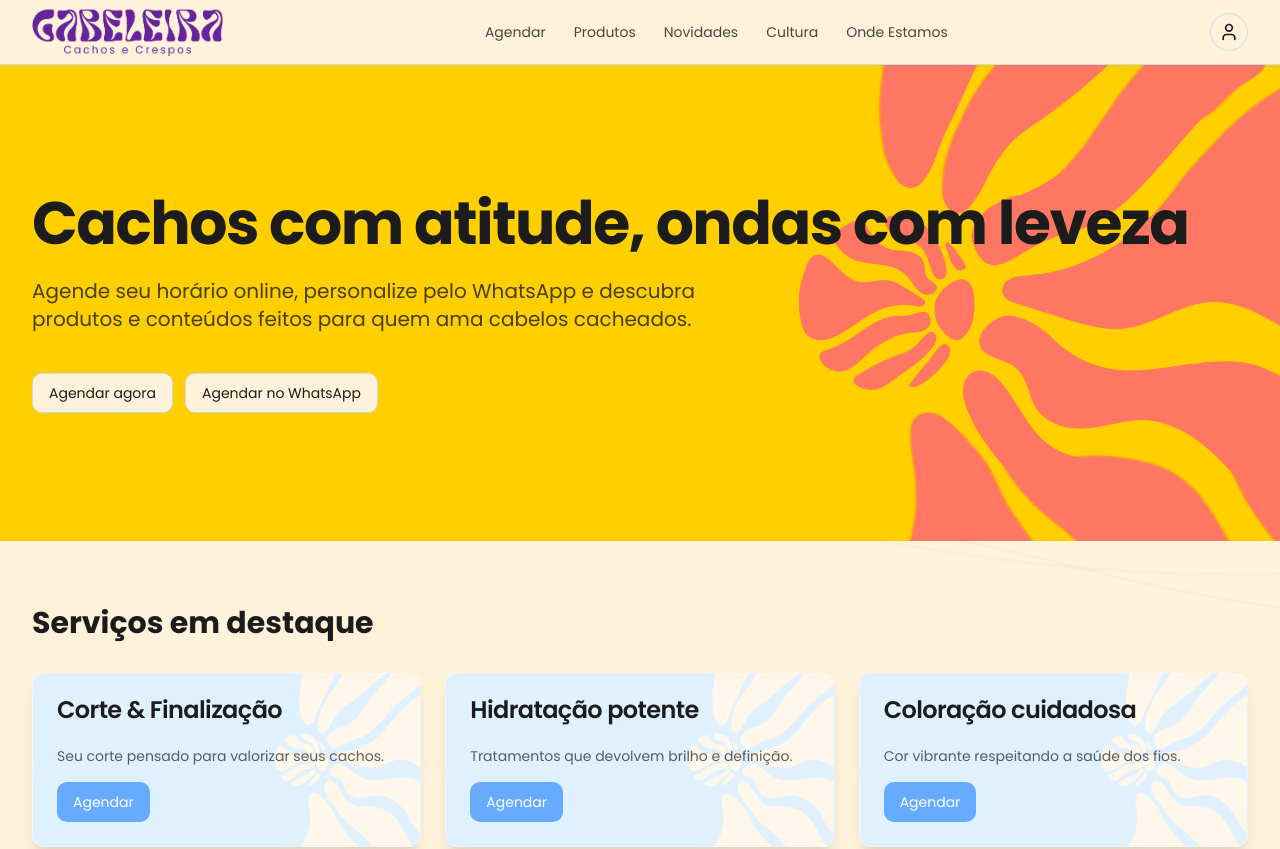
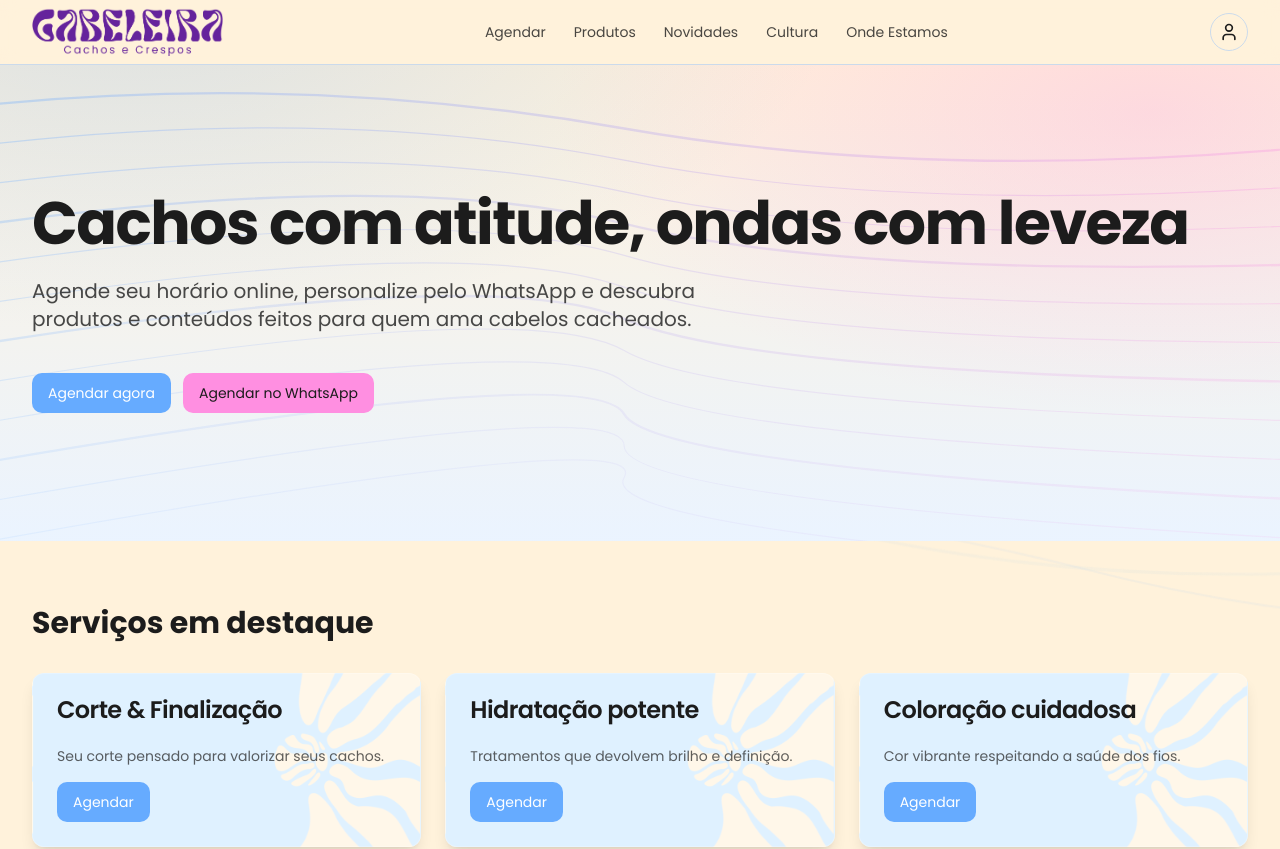
Before and after one commit to Morfeussession2/wavy-style-hub, a React (Vite) app: page / in a window 1280 px wide. Shown: the top 849 px of the page. Built offline with nearby package versions, Linux system fonts and the light colour scheme.

Commit message:
Ajustei essa merda agora rs

```diff
--- a/src/components/site/Hero.tsx
+++ b/src/components/site/Hero.tsx
@@ -25,15 +25,7 @@ const Hero = () => {
         </svg>
       </div>
 
-      <div
-        className="relative container mx-auto py-24 md:py-32 animate-fade-in"
-        style={{
-          backgroundImage: 'url(/lovable-uploads/150855a4-a02e-4b6a-87a8-44e2144deca2.png)',
-          backgroundSize: 'cover',
-          backgroundPosition: 'center',
-          backgroundRepeat: 'no-repeat'
-        }}
-      >
+      <div className="relative container mx-auto py-24 md:py-32">
         <h1 className="text-4xl md:text-6xl font-extrabold tracking-tight mb-6">
           Cachos com atitude, ondas com leveza
         </h1>
@@ -41,10 +33,10 @@ const Hero = () => {
           Agende seu horário online, personalize pelo WhatsApp e descubra produtos e conteúdos feitos para quem ama cabelos cacheados.
         </p>
         <div className="flex flex-col sm:flex-row gap-3">
-          <Button asChild variant="outline">
+          <Button asChild>
             <a href="/agendar" className="hover-scale">Agendar agora</a>
           </Button>
-          <Button variant="outline" asChild>
+          <Button variant="secondary" asChild>
             <a
               href="https://wa.me/5599999999999?text=Ol%C3%A1!%20Quero%20um%20agendamento%20personalizado."
               className="hover-scale"
```
